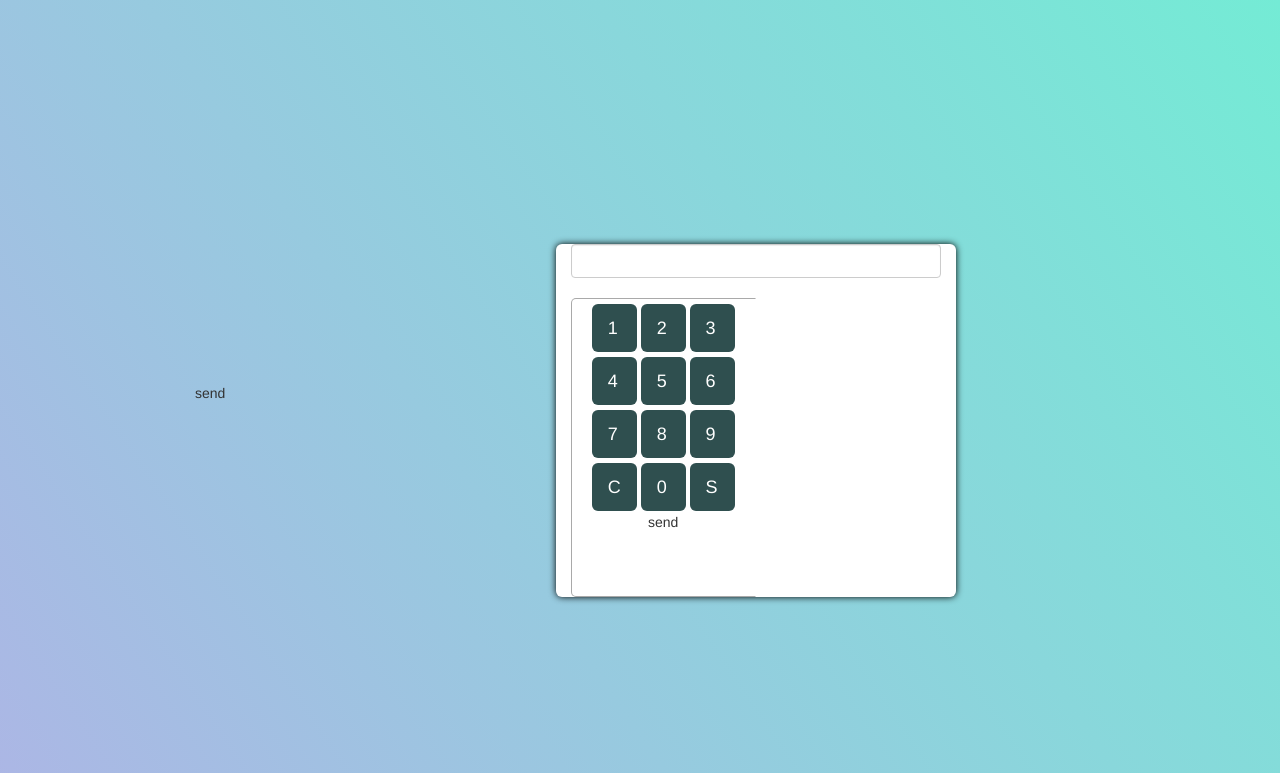
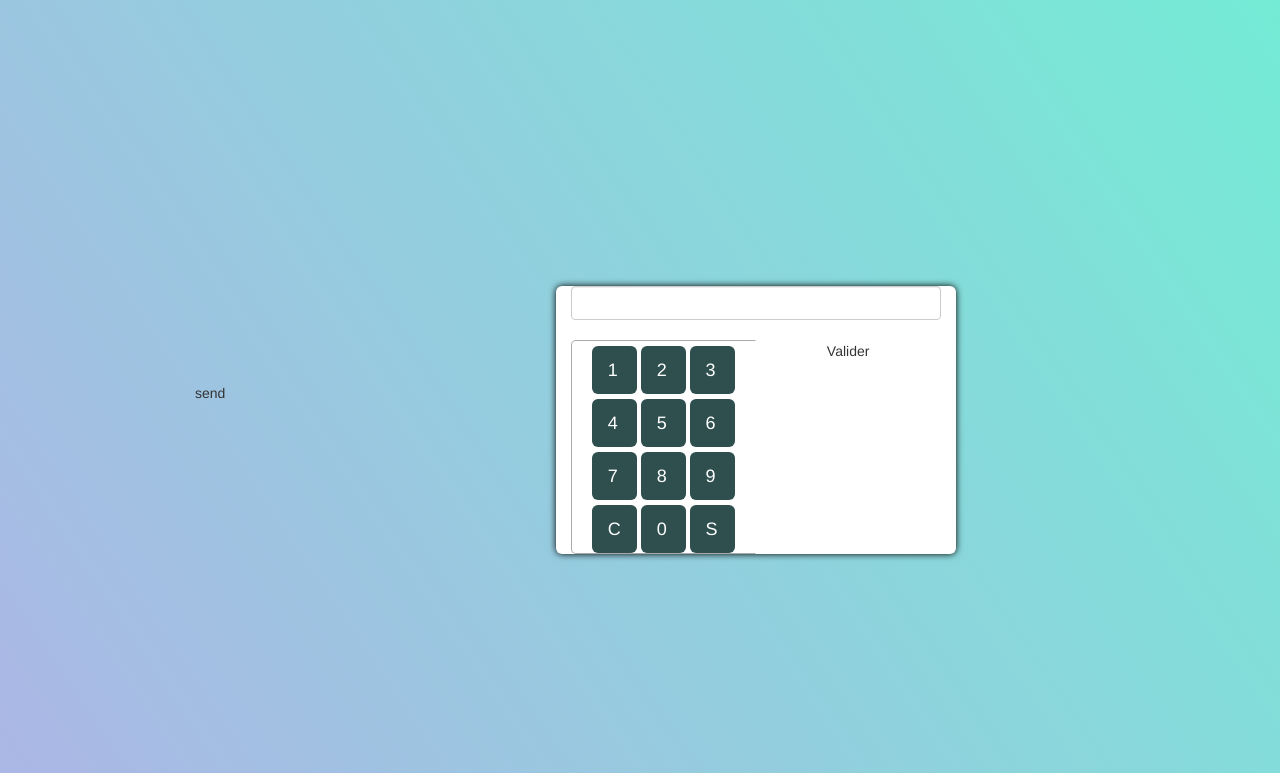
Before and after one commit to abdoulakram/inputpass, a Flask app: page / in a window 1280 px wide. Shown: the top 773 px of the page. Run offline with Flask 2, Linux system fonts and the light colour scheme; some libraries are stand-ins or nearby versions.

Commit message:
first commit

```diff
--- a/templates/password.html
+++ b/templates/password.html
@@ -34,8 +34,11 @@
             <button  onclick="PressButton(this)" style="margin-top:5px;width:45px;height:48px;background-color:darkslategrey;color:white;outline:none;" class="btn-lg">C</button>
             <button onclick="PressButton(this)"  style="margin-top:5px;width:45px;height:48px;background-color:darkslategrey;color:white;outline:none;" class="btn-lg">0</button>
             <button  onclick="PressButton(this)" style="margin-top:5px;width:45px;height:48px;background-color:darkslategrey;color:white;outline:none;" class="btn-lg">S</button>
-            <input type="submit" value="send"/>
-            <form action="/envoi" method="POST">
+         </div>
+         <div>
+            <input type="submit" value="Valider"/>
+         </div>
+          </form>
 
 
 
```
